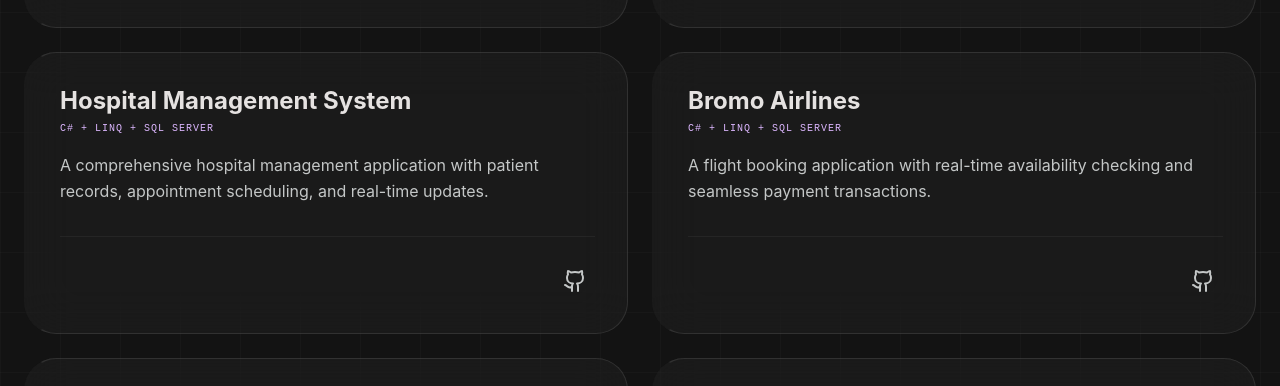
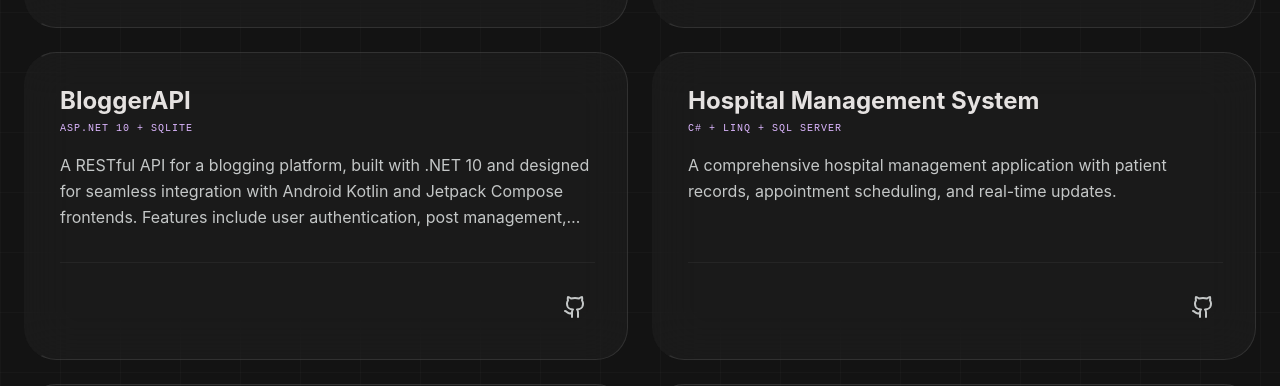
Before and after one commit to Chizuyu/Portofolio-V1, a React (Vite) app: page / in a window 1280 px wide. Shown: the part 2088-2474 px from the top of the page. Built offline with nearby package versions, Linux system fonts and the light colour scheme.

Commit message:
feat: change photo and remove project kos revan then add project BloggerAPI

```diff
--- a/src/App.tsx
+++ b/src/App.tsx
@@ -90,6 +90,12 @@ const PROJECTS = [
     tech: ".NET 10 + KOTLIN + JETPACK COMPOSE",
     githubUrl: "https://github.com/Chizuyu/Blogger",
     desc: "Full-stack blogging solution featuring a .NET 10 Backend and Android Kotlin Frontend. Implements reverse-engineered legacy API compatibility, secure authentication, and advanced content moderation systems."
+  },
+  {
+    title: "BloggerAPI",
+    tech: "ASP.NET 10 + SQLite",
+    githubUrl: "https://github.com/Chizuyu/BloggerAPI",
+    desc: "A RESTful API for a blogging platform, built with .NET 10 and designed for seamless integration with Android Kotlin and Jetpack Compose frontends. Features include user authentication, post management, and advanced content moderation."
   },
   {
     title: "Hospital Management System",
@@ -395,7 +401,7 @@ export default function App() {
 
             <div className="relative overflow-hidden rounded-[2.5rem] border border-white/10 p-2 bg-white/5 backdrop-blur-sm">
               <img
-                src="Photo.jpg" // Pastikan path benar (biasanya dari folder public cukup "/photo.jpg")
+                src="Photo4.jpeg" // Pastikan path benar (biasanya dari folder public cukup "/photo.jpg")
                 alt="Muhammad Yazid Hazami"
                 className="w-full aspect-square object-cover rounded-[2rem]"
               />
```
Also changed, not shown: 1 other file (tests, documents, lock files or other folders).
